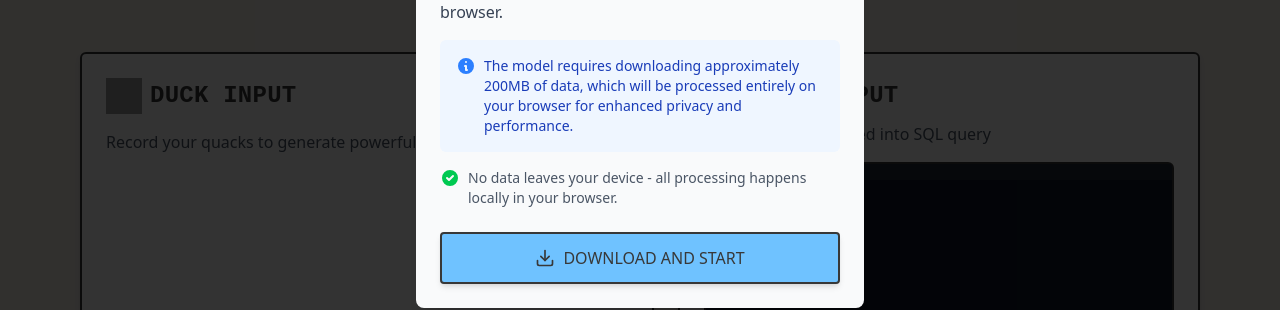
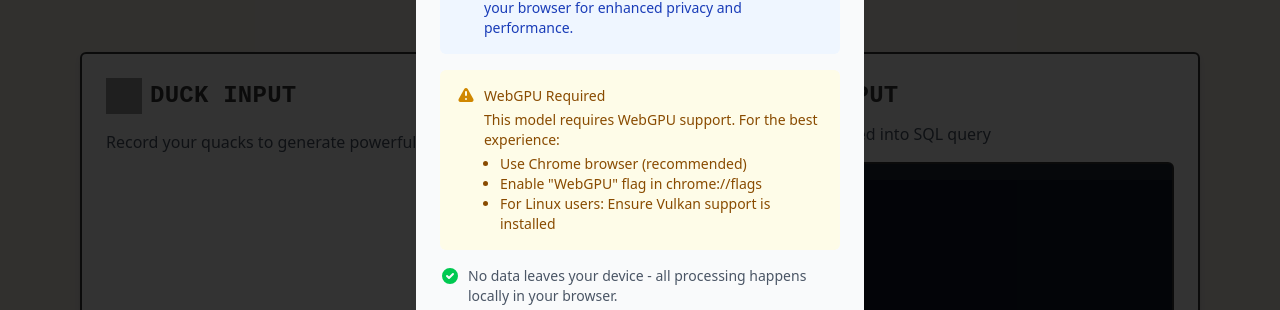
Before and after one commit to motherduckdb/quacktosql, a Next.js app: page / in a window 1280 px wide. Shown: the part 304-614 px from the top of the page. Built offline with nearby package versions, Linux system fonts and the light colour scheme; no server answers; grey boxes are pictures that could not be loaded; a web font is replaced by a local one.

Commit message:
add note regarding webgpu and flag

```diff
--- a/app/components/IntroModal.tsx
+++ b/app/components/IntroModal.tsx
@@ -38,6 +38,25 @@ export const IntroModal: React.FC<IntroModalProps> = ({ isOpen, onDownload }) =>
             </div>
           </div>
 
+          <div className="bg-yellow-50 p-4 rounded-md mb-4">
+            <div className="flex items-start">
+              <div className="mr-2 flex-shrink-0 text-yellow-600">
+                <svg xmlns="http://www.w3.org/2000/svg" className="h-5 w-5" viewBox="0 0 20 20" fill="currentColor">
+                  <path fillRule="evenodd" d="M8.257 3.099c.765-1.36 2.722-1.36 3.486 0l5.58 9.92c.75 1.334-.213 2.98-1.742 2.98H4.42c-1.53 0-2.493-1.646-1.743-2.98l5.58-9.92zM11 13a1 1 0 11-2 0 1 1 0 012 0zm-1-8a1 1 0 00-1 1v3a1 1 0 002 0V6a1 1 0 00-1-1z" clipRule="evenodd" />
+                </svg>
+              </div>
+              <div className="text-sm text-yellow-800">
+                <p className="font-medium mb-1">WebGPU Required</p>
+                <p>This model requires WebGPU support. For the best experience:</p>
+                <ul className="list-disc ml-4 mt-1">
+                  <li>Use Chrome browser (recommended)</li>
+                  <li>Enable "WebGPU" flag in chrome://flags</li>
+                  <li>For Linux users: Ensure Vulkan support is installed</li>
+                </ul>
+              </div>
+            </div>
+          </div>
+
           <div className="flex items-start">
             <div className="mr-2 flex-shrink-0 text-green-500">
               <svg xmlns="http://www.w3.org/2000/svg" className="h-5 w-5" viewBox="0 0 20 20" fill="currentColor">
--- a/app/page.tsx
+++ b/app/page.tsx
@@ -280,6 +280,25 @@ export default function Home() {
                 <div className="animate-spin rounded-full h-16 w-16 border-t-2 border-b-2 border-purple-600 mb-4"></div>
                 <p className="text-gray-600 font-medium">Loading model...</p>
                 <p className="text-sm text-gray-500 mt-2">This may take a few moments</p>
+
+                <div className="bg-yellow-50 p-4 rounded-md mt-4 max-w-md border border-yellow-200">
+                  <div className="flex items-start">
+                    <div className="mr-2 flex-shrink-0 text-yellow-600">
+                      <svg xmlns="http://www.w3.org/2000/svg" className="h-5 w-5" viewBox="0 0 20 20" fill="currentColor">
+                        <path fillRule="evenodd" d="M8.257 3.099c.765-1.36 2.722-1.36 3.486 0l5.58 9.92c.75 1.334-.213 2.98-1.742 2.98H4.42c-1.53 0-2.493-1.646-1.743-2.98l5.58-9.92zM11 13a1 1 0 11-2 0 1 1 0 012 0zm-1-8a1 1 0 00-1 1v3a1 1 0 002 0V6a1 1 0 00-1-1z" clipRule="evenodd" />
+                      </svg>
+                    </div>
+                    <div className="text-sm">
+                      <p className="font-medium text-yellow-800 mb-1">Having issues loading?</p>
+                      <p className="text-yellow-700">Make sure WebGPU is enabled:</p>
+                      <ul className="mt-2 space-y-1 text-yellow-700 ml-4 list-disc">
+                        <li>Use Chrome browser (recommended)</li>
+                        <li>Enable "WebGPU" flag in chrome://flags</li>
+                        <li>For Linux: Ensure Vulkan support is installed</li>
+                      </ul>
+                    </div>
+                  </div>
+                </div>
               </div>
             ) : (
               modelLoaded && (
```
